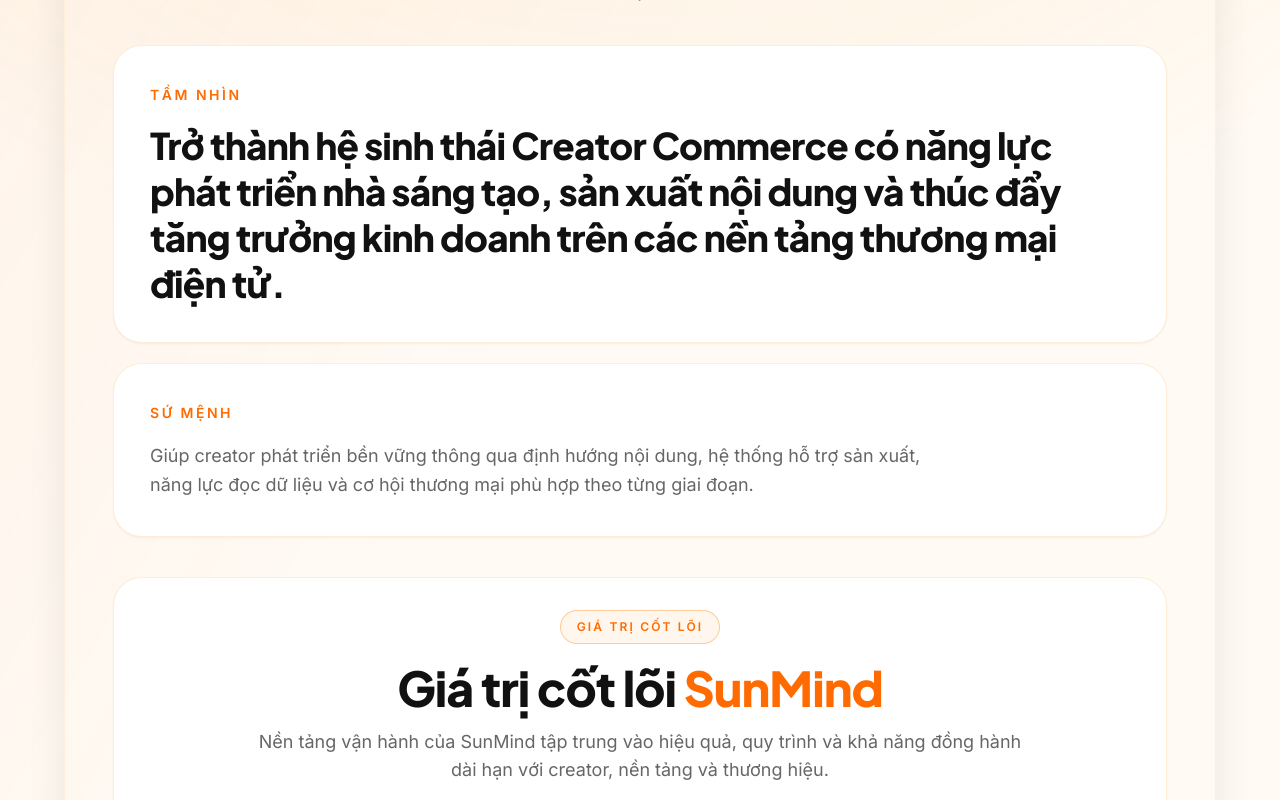
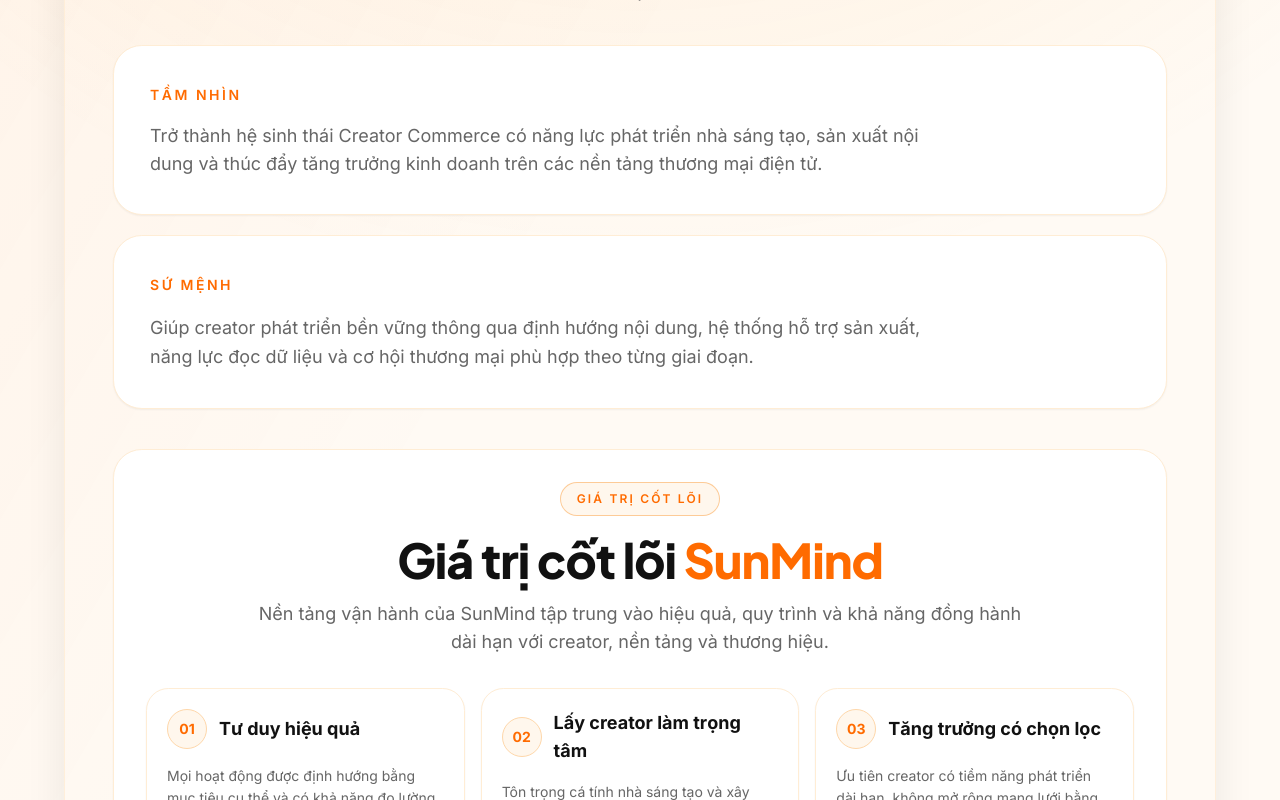
Before and after one commit to quanduong1712/Web-SunMind-Media, a React (Vite) app: page / in a window 1280 px wide. Shown: the part 2420-3220 px from the top of the page. Built offline with nearby package versions, Linux system fonts and the light colour scheme.

Commit message:
Reduce vision statement font weight

```diff
--- a/src/App.jsx
+++ b/src/App.jsx
@@ -97,9 +97,9 @@
               <div className="mt-10 grid gap-5">
                 <article className="rounded-[1.8rem] border border-orange-100 bg-white p-7 shadow-sm md:p-9">
                   <span className="text-sm font-semibold uppercase tracking-[0.18em] text-sunmind-primary">Tầm nhìn</span>
-                  <h3 className="mt-4 text-3xl font-extrabold leading-tight md:text-[2.3rem]">
+                  <p className="mt-4 text-base font-normal leading-relaxed text-sunmind-gray md:text-lg">
                     Trở thành hệ sinh thái Creator Commerce có năng lực phát triển nhà sáng tạo, sản xuất nội dung và thúc đẩy tăng trưởng kinh doanh trên các nền tảng thương mại điện tử.
-                  </h3>
+                  </p>
                 </article>
 
                 <article className="rounded-[1.8rem] border border-orange-100 bg-white p-7 shadow-sm md:p-9">
```
